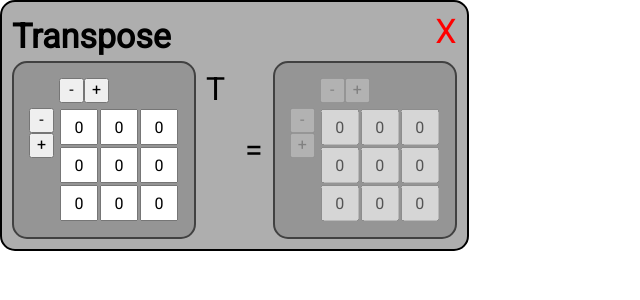
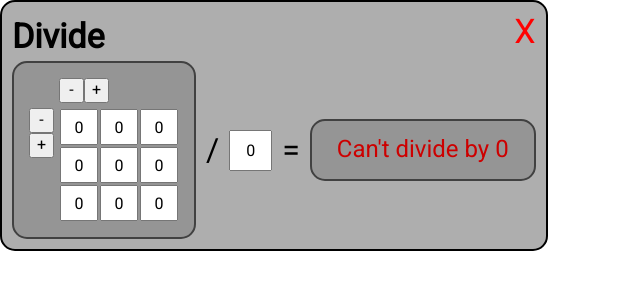
Before and after one commit to DEsimas/matrix-calc, a React app: page / in a window 1280 px wide. Shown: the top 300 px of the page, without its empty margins (0-640 px from the left). Built offline with nearby package versions, Linux system fonts and the light colour scheme.

Commit message:
MatrixNumber componen

```diff
--- a/src/App.js
+++ b/src/App.js
@@ -2,13 +2,13 @@ import React, { useState } from 'react'
 import './normalize.css'
 import './App.css'
 import Table from './components/Table'
-import SingleMatrix from './components/windows/SingleMatrix'
+import MatrixNumber from './components/windows/MatrixNumber'
 import { Matrix } from './matrix/Matrix'
 
 const App = () => {
     return (
         <>
-            <SingleMatrix title={'Transpose'} operation={Matrix.transpose} span={'T'} />
+            <MatrixNumber title={'Divide'} operation={Matrix.divideByNumber} span={'/'} />
         </>
     )
 }
--- /dev/null
+++ b/src/components/windows/MatrixNumber.css
@@ -0,0 +1,15 @@
+.matrix_number {
+    display: flex;
+    align-items: center;
+}
+
+.matrix_number span {
+    font-size: 32px;
+    margin: 10px;
+}
+
+.matrix_number-input {
+    width: 35px;
+    height: 35px;
+    text-align: center;
+}
--- a/src/components/windows/MatrixNumber.js
+++ b/src/components/windows/MatrixNumber.js
@@ -1,7 +1,42 @@
-import React from 'react'
+import React, { useState, useEffect } from 'react'
+
+import { Matrix } from '../../matrix/Matrix'
+import Background from './Background'
+import Input from '../input/Input'
+
+import './MatrixNumber.css'
 
 const MatrixNumber = (props) => {
+    const [matrix, setMatrix] = useState(Matrix.getZeroMatrix(3, 3))
+    const [number, setNumber] = useState(0)
+    const [result, setResult] = useState(Matrix.getZeroMatrix(3, 3))
 
+    useEffect(() => {
+        try {
+            setResult(props.operation(matrix, number))
+        } catch (e) {
+            setResult(e.message)
+        }
+    }, [matrix, number])
+
+    return (
+        <Background title={props.title}>
+            <div className='matrix_number'>
+                <Input
+                    value={matrix}
+                    onChange={(matrix) => setMatrix(matrix)}
+                />
+                <span className='matrix_number-span'>{props.span}</span>
+                <input className='matrix_number-input' type={'number'} value={number} onChange={(e) => setNumber(e.target.valueAsNumber)} />
+                <span>=</span>
+                <Input
+                    disabled={true}
+                    value={result}
+                    onChange={(result) => setResult(result)}
+                />
+            </div>
+        </Background>
+    )
 }
 
-export default SingleMatrix
+export default MatrixNumber
--- a/src/matrix/Matrix.js
+++ b/src/matrix/Matrix.js
@@ -1,6 +1,9 @@
 import { getIdentityMatrix } from "./generate/getIdentityMatrix"
 import { getZeroMatrix } from "./generate/getZeroMatrix"
 import { getZeroVector } from "./generate/getZeroVector"
+import { addNumber } from "./number/addNumber"
+import { multiplyByNumber } from "./number/multiplyByNumber"
+import { subtractNumber } from "./number/subtractNumber"
 import { add } from "./matrix/add"
 import { adjugate } from "./matrix/adjugate"
 import { cofactor } from "./matrix/cofactor"
@@ -9,6 +12,7 @@ import { invert } from "./matrix/invert"
 import { multiply } from "./matrix/multiply"
 import { subtract } from "./matrix/subtract"
 import { transpose } from "./matrix/transpose"
+import { divideByNumber } from "./number/divideByNumber"
 import { addZeroColumn } from "./resize/addZeroColumn"
 import { addZeroRow } from "./resize/addZeroRow"
 import { removeLastColumn } from "./resize/removeLastColumn"
@@ -30,6 +34,10 @@ export class Matrix {
     static multiply = multiply
     static subtract = subtract
     static transpose = transpose
+    static addNumber = addNumber
+    static divideByNumber = divideByNumber
+    static multiplyByNumber = multiplyByNumber
+    static subtractNumber = subtractNumber
     static addZeroColumn = addZeroColumn
     static addZeroRow = addZeroRow
     static removeLastColumn = removeLastColumn
```
